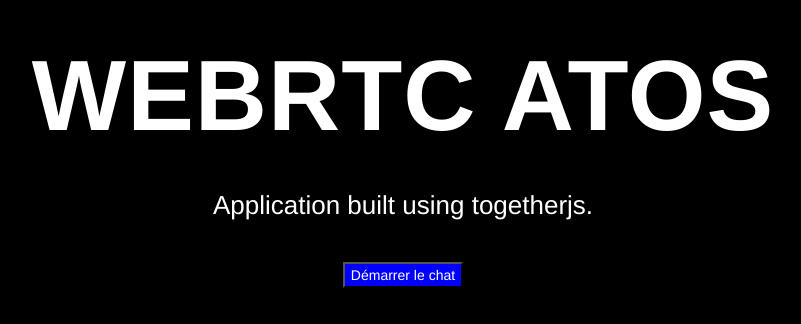
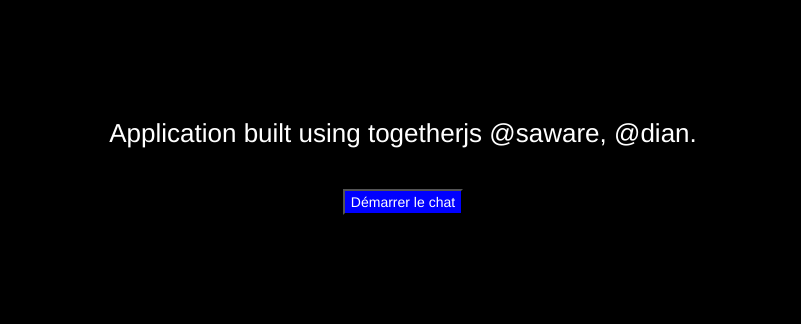
Before and after one commit to Papalay/togetherjs-app, a plain HTML site: page index.html in a window 1280 px wide. Shown: the part 236-560 px from the top of the page, without its empty margins (237-1038 px from the left). Drawn offline with Linux system fonts and the light colour scheme.

Commit message:
Update index.html

```diff
--- a/index.html
+++ b/index.html
@@ -19,8 +19,7 @@
             <div class="container">
                 <div class="row">
                     <div class="col-md-8 col-md-offset-2">
-                        <h1 class="brand-heading">WebRTC Atos</h1>
-                        <p class="intro-text">Application built using togetherjs.</p>
+                        <p class="intro-text">Application built using togetherjs @saware, @dian.</p>
                     </div>
                 </div>
             </div>
```
